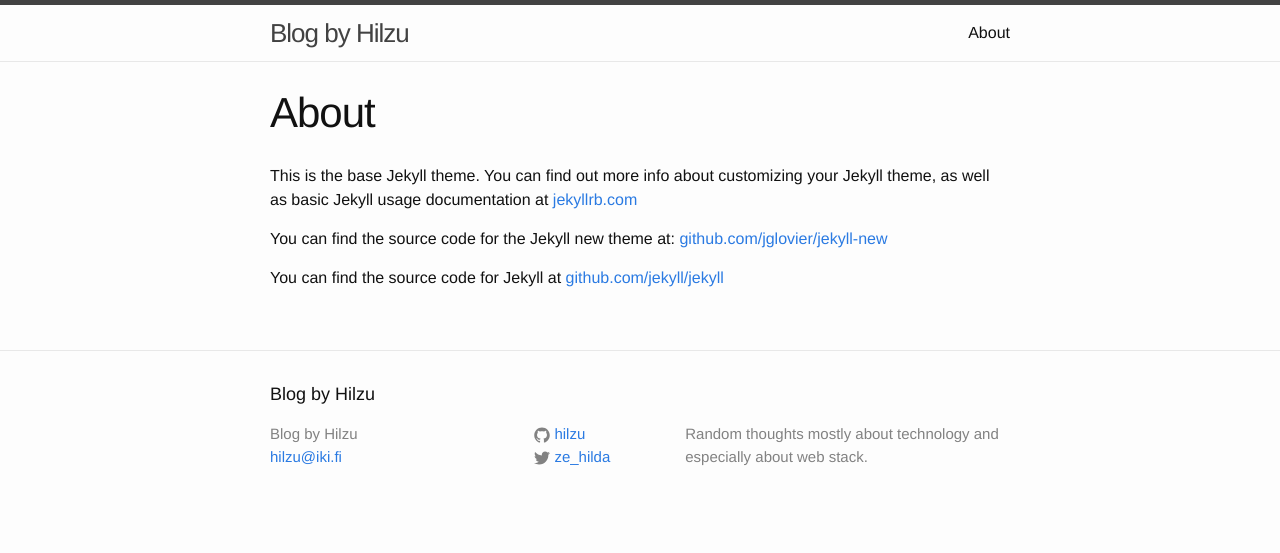
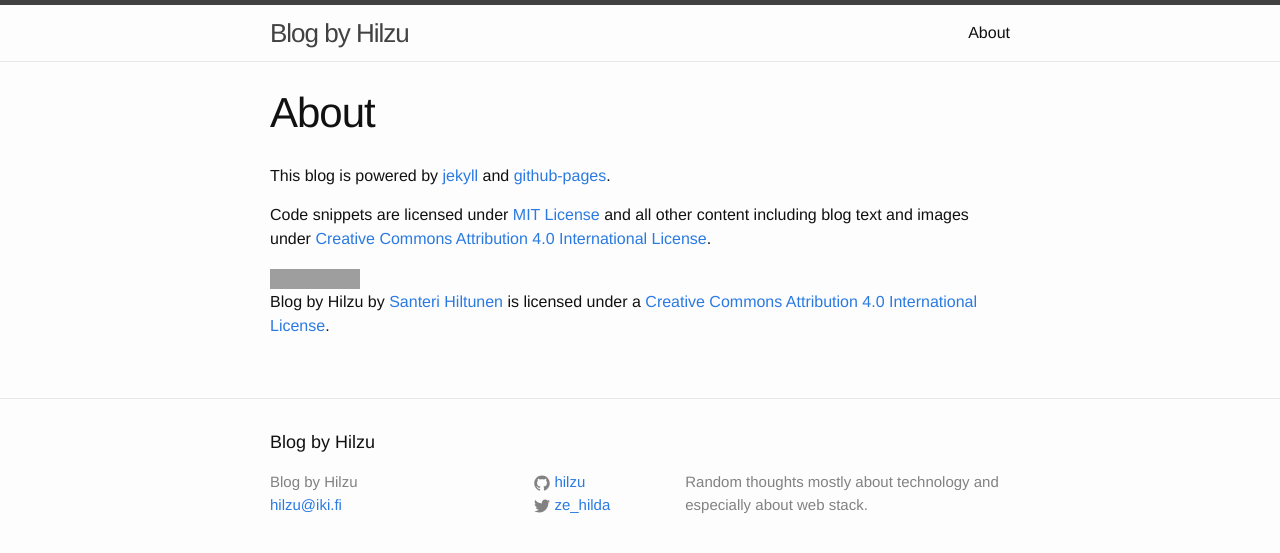
Before and after one commit to Hilzu/blog.hilzu.moe, a Jekyll site: the page built from about.md, in a window 1280 px wide. Shown: the top 553 px of the page. Built offline with Jekyll 4.4.1, drawn with Linux system fonts in a browser that asks for light colours; grey boxes are pictures that could not be loaded.

Commit message:
Change about page texts

```diff
--- a/about.md
+++ b/about.md
@@ -4,8 +4,8 @@
 permalink: /about/
 ---
 
-This is the base Jekyll theme. You can find out more info about customizing your Jekyll theme, as well as basic Jekyll usage documentation at [jekyllrb.com](http://jekyllrb.com/)
+This blog is powered by [jekyll](http://jekyllrb.com/) and [github-pages](https://pages.github.com).
 
-You can find the source code for the Jekyll new theme at: [github.com/jglovier/jekyll-new](https://github.com/jglovier/jekyll-new)
+Code snippets are licensed under [MIT License](http://opensource.org/licenses/MIT) and all other content including blog text and images under [Creative Commons Attribution 4.0 International License](http://creativecommons.org/licenses/by/4.0/).
 
-You can find the source code for Jekyll at [github.com/jekyll/jekyll](https://github.com/jekyll/jekyll)
+<a rel="license" href="http://creativecommons.org/licenses/by/4.0/"><img alt="Creative Commons License" style="border-width:0" src="https://i.creativecommons.org/l/by/4.0/88x31.png" /></a><br /><span xmlns:dct="http://purl.org/dc/terms/" href="http://purl.org/dc/dcmitype/Text" property="dct:title" rel="dct:type">Blog by Hilzu</span> by <a xmlns:cc="http://creativecommons.org/ns#" href="http://hilzu.moe" property="cc:attributionName" rel="cc:attributionURL">Santeri Hiltunen</a> is licensed under a <a rel="license" href="http://creativecommons.org/licenses/by/4.0/">Creative Commons Attribution 4.0 International License</a>.
```
